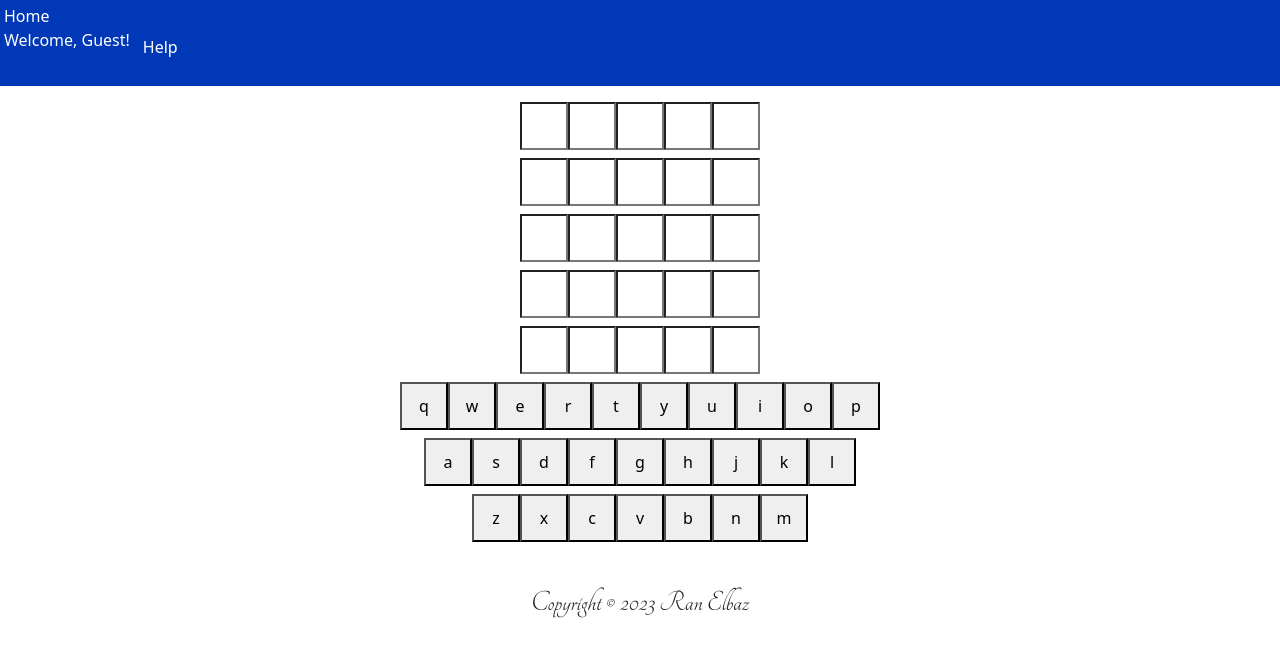
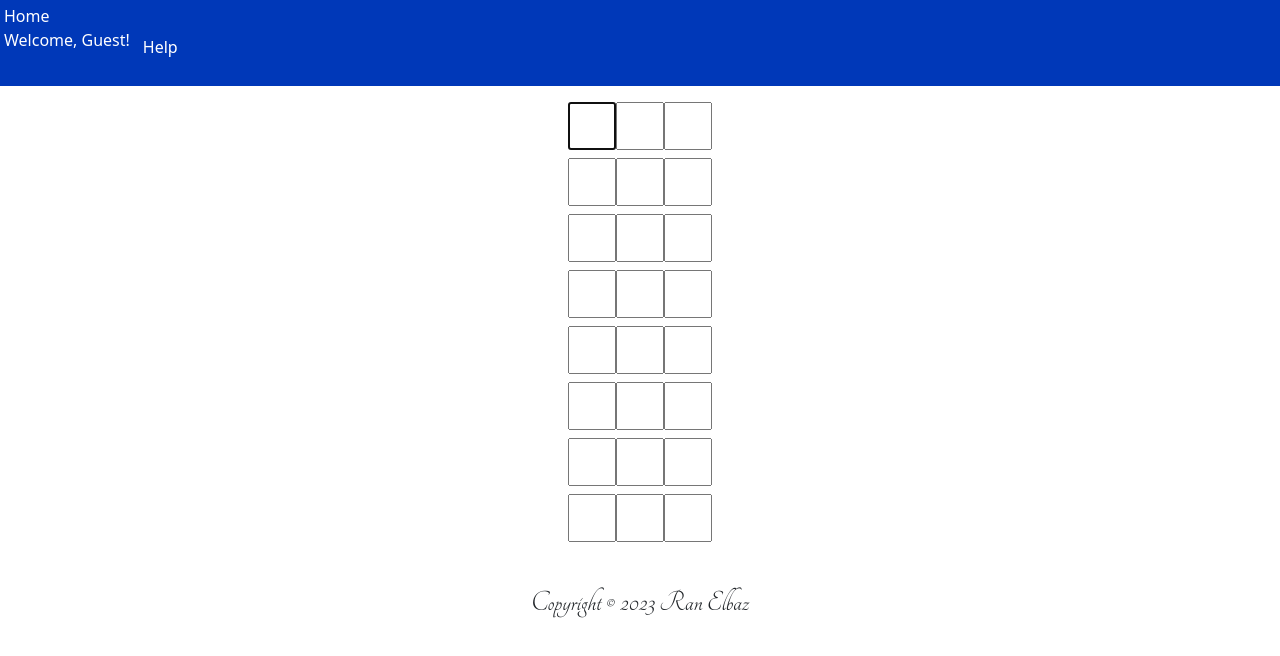
Before and after one commit to Ran-E/BestWordle-Ran, a React (Create React App) app in the folder Wordle-Client-Ran/: page /game in a window 1280 px wide. Shown: the top 656 px of the page. Built offline with nearby package versions, Linux system fonts and the light colour scheme.

Commit message:
Fix game for physical keyboard
- Remove virtual keyboard
- Fix the game for physical keyboard

```diff
--- a/Wordle-Client-Ran/package.json
+++ b/Wordle-Client-Ran/package.json
@@ -20,6 +20,7 @@
     "react-bootstrap": "^2.7.0",
     "react-bootstrap-typeahead": "^6.0.0",
     "react-dom": "^18.2.0",
+    "react-modal": "^3.16.1",
     "react-router-dom": "^6.6.1",
     "react-scripts": "5.0.1",
     "sass": "^1.57.1",
@@ -53,6 +54,7 @@
     ]
   },
   "devDependencies": {
+    "@types/react-modal": "^3.13.1",
     "@typescript-eslint/eslint-plugin": "^5.49.0",
     "@typescript-eslint/parser": "^5.49.0",
     "eslint": "^8.33.0",
--- a/Wordle-Client-Ran/src/components/the game/wordle.scss
+++ b/Wordle-Client-Ran/src/components/the game/wordle.scss
@@ -1,5 +1,6 @@
 div {
   margin-bottom: 0.5em;
+
 }
 input {
   width: 3em;
@@ -12,3 +13,30 @@ input {
   align-items: center;
   justify-content: center;
 }
+
+
+
+
+// CSS file
+.modal-container {
+  position: fixed;
+  top: 50%;
+  left: 50%;
+  transform: translate(-50%, -50%);
+  z-index: 9999;
+  background-color: white;
+  border: 1px solid #ccc;
+  border-radius: 5px;
+  box-shadow: 0px 0px 10px 0px rgba(0, 0, 0, 0.2);
+  padding: 20px;
+}
+
+.modal-close-btn {
+  position: absolute;
+  top: 5px;
+  right: 5px;
+  border: none;
+  background: none;
+  font-size: 20px;
+  cursor: pointer;
+}
--- a/Wordle-Client-Ran/src/components/the game/wordle.tsx
+++ b/Wordle-Client-Ran/src/components/the game/wordle.tsx
@@ -1,164 +1,98 @@
-import React, { ChangeEvent,useRef, useState } from "react";
+import React, { useEffect, useRef, useState } from 'react';
 
-import Keyboard from "../../containers/keyboard/keyboard";
-import "./wordle.scss";
+import './wordle.scss';
 
-interface Props {
+interface WordleProps {
+  numberOfInputs: number;
+  numberOfLines: number;
   word: string;
-  numberOfLines: number;
-  numberOfInputs: number;
 }
 
+export default function Wordle({ numberOfInputs, numberOfLines, word}: WordleProps) {
+  const [inputValues, setInputValues] = useState<string[][]>
+    (Array(numberOfLines)
+      .fill(Array(numberOfInputs)
+      .fill('')));
 
-const Wordle = ({ word, numberOfLines, numberOfInputs }: Props) => {
-  const [inputs, setInputs] = useState<string[][]>(
-    Array(numberOfLines)
-      .fill(null)
-      .map(() => Array(numberOfInputs).fill(""))
-  );
+  const [inputColors, setInputColors] = useState<string[][]>([]); // new state variable
 
-  const fullWord = useRef("");
+  const inputRefs = useRef<HTMLInputElement[][]>(Array.from({ length: numberOfLines }, () =>
+    Array.from({ length: numberOfInputs })));
 
-  const [currentRow, setCurrentRow] = useState(0);
-  const [currentCol, setCurrentCol] = useState(0);
+  useEffect(() => {
+    inputRefs.current[0][0]?.focus();
+  }, []);
+
+  const handleInputChange = (lineIndex: number, inputIndex: number, value: string) => {
+    const lettersOnly = value.replace(/[^a-zA-Z]/g, '');
+    const newInputValues = inputValues.map((line, i) => i === lineIndex ? [...line] : line);
+    newInputValues[lineIndex][inputIndex] = lettersOnly.toUpperCase();
+    setInputValues(newInputValues);
+
+  // Focus on the next input
+  const nextIndex = inputIndex + 1;
+  if (nextIndex < numberOfInputs && lettersOnly != '') {
+    inputRefs.current[lineIndex][nextIndex]?.focus();
+  } else if(lettersOnly != '' && newInputValues[lineIndex].join('') === word.toUpperCase()){
+    setTimeout(() => {
+      alert('success');
+    }, 1)
+    } else if (lineIndex + 1 < numberOfLines && lettersOnly != '') {
+      setTimeout(() => {
+        alert('fail');
+      }, 1)
+     ,      setTimeout(() => {
+      inputRefs.current[lineIndex + 1][0]?.focus();
+    }, 2);
+  }
+
+  // Check line result
+  const lineWord = newInputValues[lineIndex].join('');
+  const lineLetters = lineWord.split('');
+  const wordLetters = word.toUpperCase().split('');
+  const lineResult = lineLetters.map((letter, i) => {
+    if (wordLetters.includes(letter)) {
+      if (letter === wordLetters[i]) {
+        return 'green';
+      } else {
+        return 'brown';
+      }
+    } else {
+      return 'red';
+    }
+  });
+      // set color values for each input in the line
+      const newInputColors = [...inputColors];
+      newInputColors[lineIndex] = lineResult;
+      setInputColors(newInputColors);
 
 
-  const [color, setColor] = useState<string[][]>(
-    Array(numberOfLines)
-      .fill(null)
-      .map(() => Array(numberOfInputs).fill("white"))
-  );
-
-
-  const handleChange = (
-    e: ChangeEvent<HTMLInputElement>,
-    row: number,
-    col: number
-  ) => {
-
-        if (!/^[a-zA-Z]+$/.test(e.target.value)) return;
-
-    const updatedInputs = inputs.map((inputRow, i) => {
-      if (i === row) {
-        return inputRow.map((input, j) => (j === col ? e.target.value : input));
-      }
-      return inputRow;
-    });
-    setInputs(updatedInputs);
-
-    if (col === numberOfInputs - 1) {
-      setCurrentRow(row + 1);
-      setCurrentCol(0);
-    } else {
-      setCurrentRow(row);
-      setCurrentCol(col+1);
-    }
-
-    const updatedColor = color.map((colorRow, i) => {
-      if (i === row) {
-        return colorRow.map((color, j) => {
-          if (j === col) {
-            if (word.includes(e.target.value)) {
-              if (word[j] === e.target.value) {
-                return "green";
-              }
-              return "brown";
-            }
-            return "white";
-          }
-          return color;
-        });
-      }
-      return colorRow;
-    });
-    setColor(updatedColor);
-
-    if(fullWord.current.length < word.length)
-    {fullWord.current = fullWord.current + e.target.value;
-      document
-      .getElementsByTagName("input")[row * numberOfInputs + col + 1].focus();
-
-    }
-    else if (fullWord.current.length === word.length) {
-      if (fullWord.current == word) {
-        alert("Success!");
-        fullWord.current="";
-        document
-        .getElementsByTagName("input")[row * numberOfInputs + col].focus();
-      } else {
-        fullWord.current="";
-        alert("Fail!");
-        document
-        .getElementsByTagName("input")[row * numberOfInputs + col + 1].focus();
-      }
-    }
-
-}
-  const handleClick = (letter: string) => {
-    const updatedInputs = inputs.map((inputRow, i) => {
-      if (i === currentRow) {
-        return inputRow.map((input, j) => {
-          if (j === currentCol) {
-            return letter;
-          }
-          return input;
-        });
-      }
-      return inputRow;
-    });
-    setInputs(updatedInputs);
-
-    if (currentRow === numberOfInputs - 1) {
-      setCurrentRow(currentRow + 1);
-      setCurrentCol(0);
-    } else {
-      setCurrentRow(currentRow);
-      setCurrentCol(currentCol + 1);
-    }
-
-    const updatedColor = color.map((colorRow, i) => {
-      if (i === currentRow) {
-        return colorRow.map((color, j) => {
-          if (j === currentCol) {
-            if (word.includes(letter)) {
-              if (word[j] === letter) {
-                return "green";
-              }
-              return "brown";
-            }
-            return "white";
-          }
-          return color;
-        });
-      }
-      return colorRow;
-    });
-    setColor(updatedColor);
-
-    document
-      .getElementsByTagName("input")[currentRow * numberOfInputs + currentCol + 1].focus();
   };
-
 
   return (
     <div>
-      {inputs.map((inputRow, i) => (
-        <div key={i} className="word">
-          {inputRow.map((input, j) => (
-            <input
-              key={j}
-              type="text"
-              value={input}
-              maxLength={1}
-              onChange={(e) => handleChange(e, i, j)}
-              style={{ backgroundColor: color[i][j] }}
-            />
-          ))}
+      {inputValues.map((line, lineIndex) => (
+        <div key={lineIndex} className="word">
+          {line.map((value, inputIndex) => {
+            const color = inputColors[lineIndex]?.[inputIndex];
+            return (
+              <input
+                key={inputIndex}
+                type="text"
+                maxLength={1}
+                value={value}
+                ref={(input) => (inputRefs.current[lineIndex][inputIndex] = input!)}
+                onChange={(event) =>
+                  handleInputChange(lineIndex, inputIndex, event.target.value)
+                }
+                onFocus={() => inputRefs.current[lineIndex][inputIndex]!.select()}
+                style={{ backgroundColor: color }}
+              />
+
+            );
+          })}
+          <br />
         </div>
       ))}
-      <Keyboard onClick={handleClick} />
     </div>
-  );
-};
-
-export default Wordle;
+  )}
--- a/Wordle-Client-Ran/src/containers/keyboard/keyboard.scss
+++ b/Wordle-Client-Ran/src/containers/keyboard/keyboard.scss
@@ -1,10 +1,31 @@
-.letters {
+.keyboard {
   display: flex;
+  flex-direction: column;
   align-items: center;
   justify-content: center;
+
+  .letters {
+    display: flex;
+    align-items: center;
+    justify-content: center;
+
+    .button {
+      width: 3em;
+      height: 3em;
+      margin: 0 0.5em;
+      font-size: 1.2em;
+      border: none;
+      border-radius: 0.5em;
+      background-color: #f0f0f0;
+      cursor: pointer;
+
+      &:hover {
+        background-color: #d0d0d0;
+      }
+
+      &:active {
+        background-color: #a0a0a0;
+      }
+    }
+  }
 }
-
-.button {
-  width: 3em;
-  height: 3em;
-}
--- a/Wordle-Client-Ran/src/containers/keyboard/keyboard.tsx
+++ b/Wordle-Client-Ran/src/containers/keyboard/keyboard.tsx
@@ -6,45 +6,31 @@ interface Props {
 }
 
 const Keyboard = ({ onClick }: Props) => {
-  const firstRow = ["q", "w", "e", "r", "t", "y", "u", "i", "o", "p"];
-  const secondRow = ["a", "s", "d", "f", "g", "h", "j", "k", "l"];
-  const thirdRow = ["z", "x", "c", "v", "b", "n", "m"];
+  const keyboardLayout = [
+    ["q", "w", "e", "r", "t", "y", "u", "i", "o", "p"],
+    ["a", "s", "d", "f", "g", "h", "j", "k", "l"],
+    ["z", "x", "c", "v", "b", "n", "m"],
+  ];
+
+  const handleKeyPress = (letter: string) => {
+    onClick(letter);
+  };
 
   return (
-    <div>
-      <div className="letters">
-        {firstRow.map((letter) => (
+    <div className="keyboard">
+      {keyboardLayout.map((row, i) => (
+        <div key={i} className="keyboard__row">
+          {row.map((letter, j) => (
             <button
-            className="button"
-            key={letter}
-            onClick={() => onClick(letter)}
+              key={j}
+              className="keyboard__button"
+              onClick={() => handleKeyPress(letter)}
             >
               {letter}
             </button>
           ))}
         </div>
-      <div className="letters">
-        {secondRow.map((letter) => (
-          <button
-            className="button"
-            key={letter}
-            onClick={() => onClick(letter)}
-          >
-            {letter}
-          </button>
       ))}
-      </div>
-      <div className="letters">
-        {thirdRow.map((letter) => (
-          <button
-            className="button"
-            key={letter}
-            onClick={() => onClick(letter)}
-          >
-            {letter}
-          </button>
-        ))}
-      </div>
     </div>
   );
 };
--- a/Wordle-Client-Ran/src/routes/game/game.tsx
+++ b/Wordle-Client-Ran/src/routes/game/game.tsx
@@ -1,13 +1,15 @@
 import "./game.scss";
 
+import Navbar from "../../containers/Header/header";
 import Wordle from "../../components/the game/wordle";
-import Navbar from "../../containers/Header/header";
 export default function Game() {
   return (
     <>
       <div>
         <Navbar />
-        <Wordle word={"hello"} numberOfLines={5} numberOfInputs={5}  />
+        <Wordle numberOfInputs={3} numberOfLines={8} word={"abc"}  />
+
+        {/* <Wordle word={"hello"} numberOfLines={5} numberOfInputs={5}  /> */}
       </div>
       <footer className="footerGame">Copyright &copy; 2023 Ran Elbaz</footer>
     </>
```
Also changed, not shown: Wordle-Client-Ran/src/components/the game/letter.tsx (added, +49 -0 lines), Wordle-Client-Ran/src/components/the game/oldWordle.tsx (added, +164 -0 lines), 2 other files (tests, documents, lock files or other folders). Lines whose indentation alone changed are shown as unchanged.
